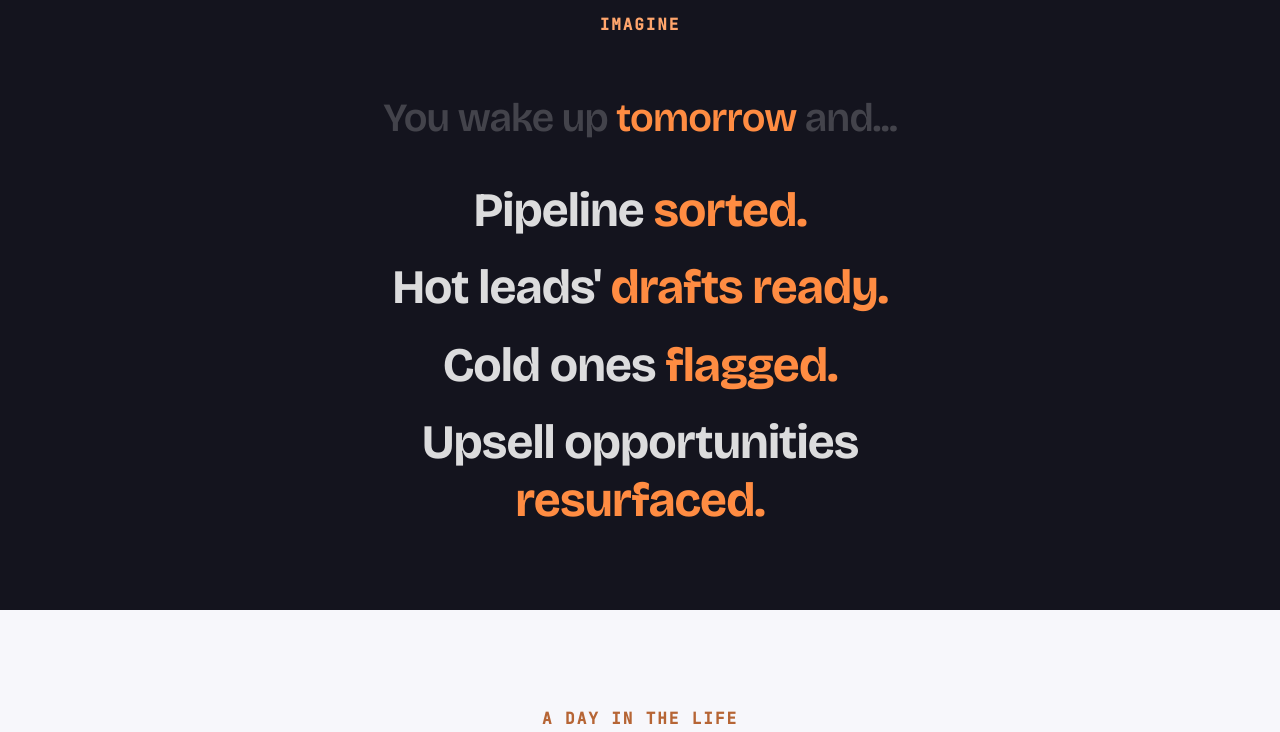
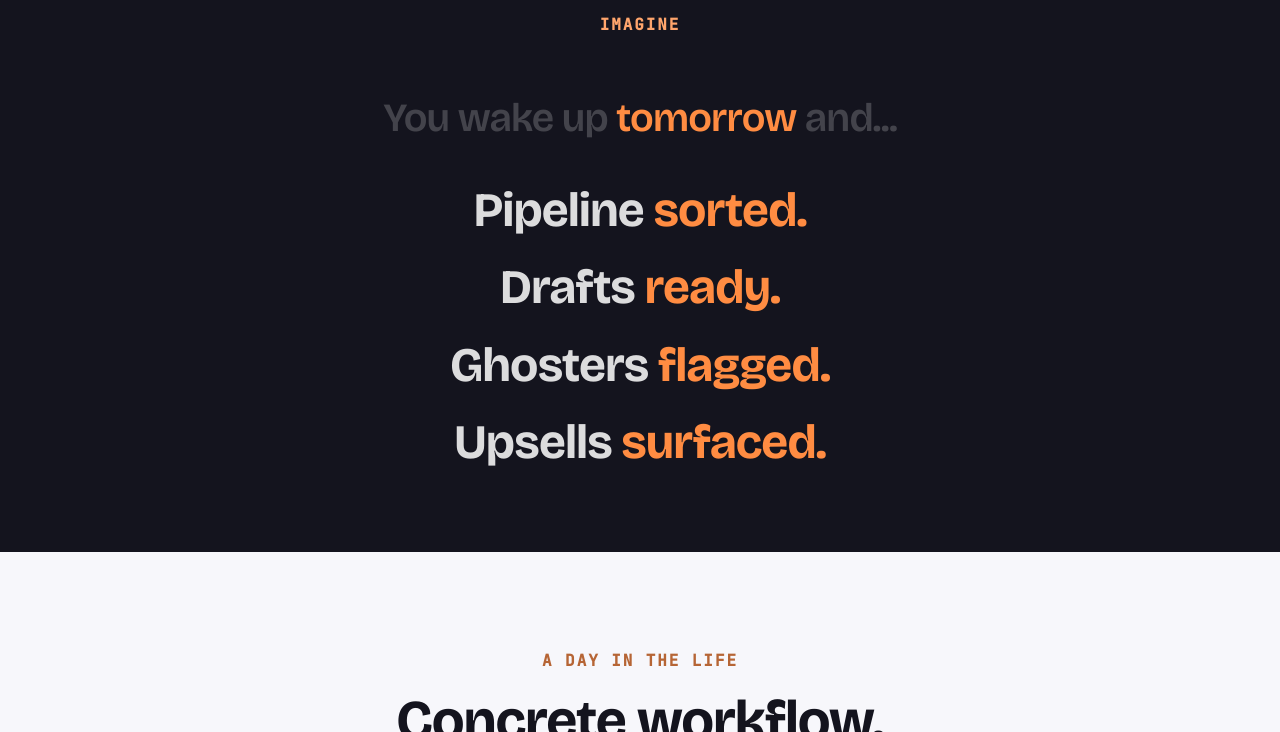
Before and after one commit to Mateos-ai/product_landing-page, an Astro site: page / in a window 1280 px wide. Both pictures are taken after a click on the link "Imagine". Shown: the part 933-1665 px from the top of the page. Built offline with nearby package versions, Linux system fonts and the light colour scheme; Astro itself is replaced by a stand-in of ours; no server answers.

Commit message:
Condense imagine lines to punchy two-word pairs
Co-Authored-By: Claude Sonnet 4.6 <noreply@anthropic.com>

```diff
--- a/src/pages/index.astro
+++ b/src/pages/index.astro
@@ -198,9 +198,9 @@ const teamLogos = [
         <p class="imagine-intro" id="imagine-intro"><span class="tw-cursor">|</span></p>
         <div class="imagine-lines" id="imagine-lines">
           <p class="imagine-line imagine-line-hidden" set:html={`Pipeline <span class="imagine-hl">sorted.</span>`} />
-          <p class="imagine-line imagine-line-hidden" set:html={`Hot leads' <span class="imagine-hl">drafts ready.</span>`} />
-          <p class="imagine-line imagine-line-hidden" set:html={`Cold ones <span class="imagine-hl">flagged.</span>`} />
-          <p class="imagine-line imagine-line-hidden" set:html={`Upsell opportunities <span class="imagine-hl">resurfaced.</span>`} />
+          <p class="imagine-line imagine-line-hidden" set:html={`Drafts <span class="imagine-hl">ready.</span>`} />
+          <p class="imagine-line imagine-line-hidden" set:html={`Ghosters <span class="imagine-hl">flagged.</span>`} />
+          <p class="imagine-line imagine-line-hidden" set:html={`Upsells <span class="imagine-hl">surfaced.</span>`} />
         </div>
       </div>
     </section>
```
